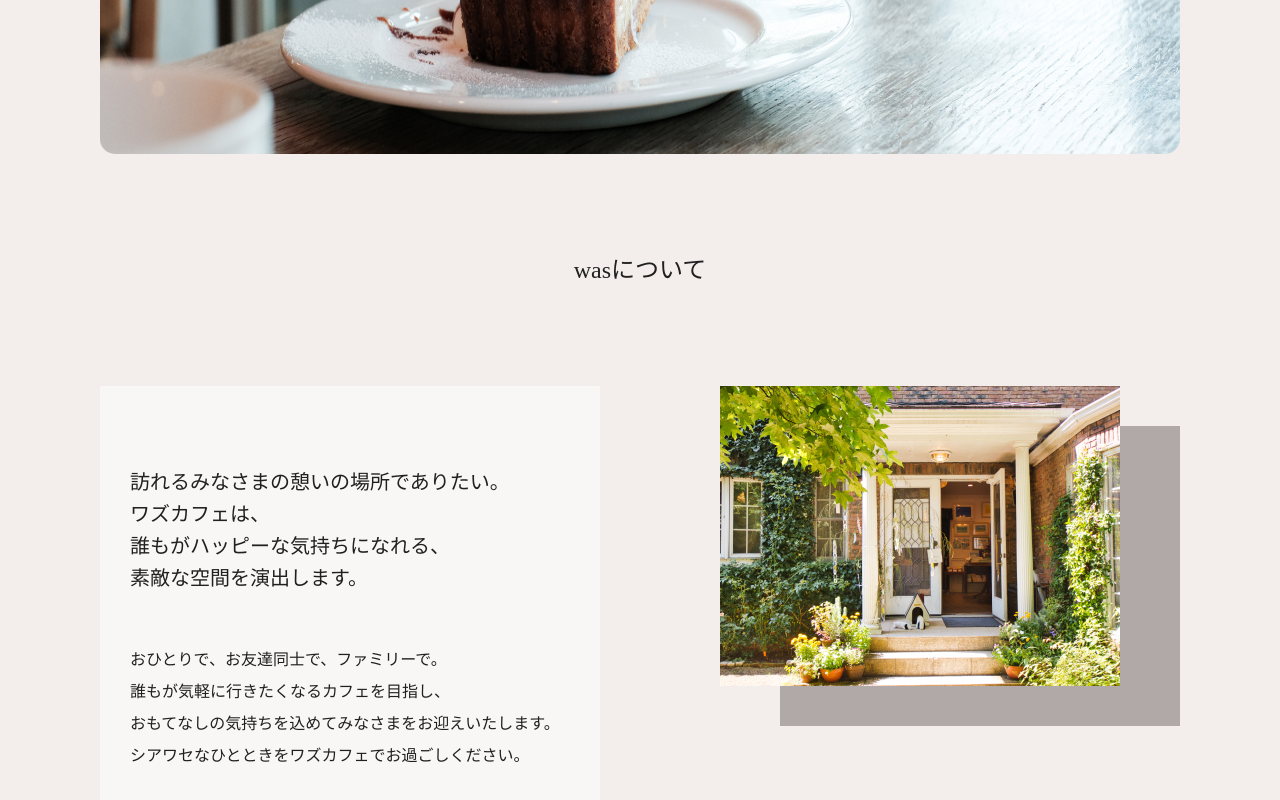
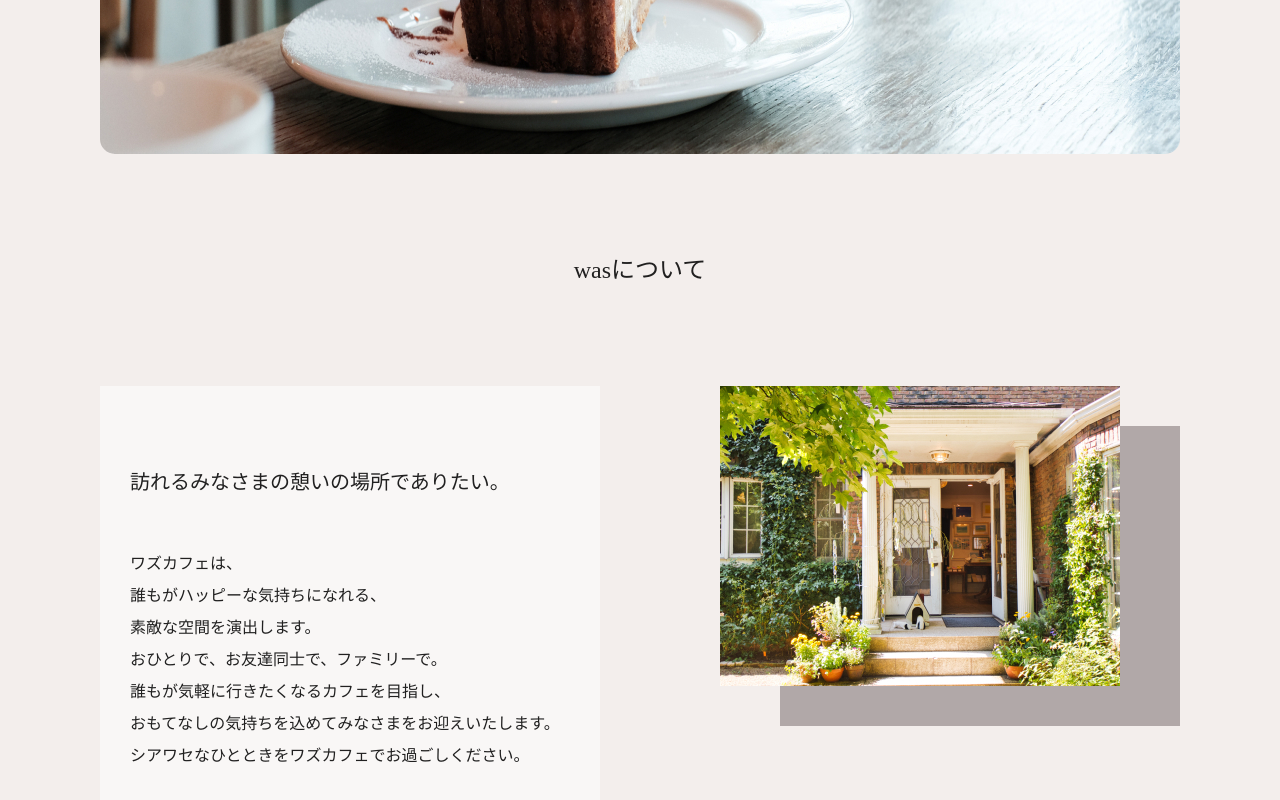
Before and after one commit to kimuracoki/wascafe, a React (Vite) app: page /about in a window 1280 px wide. Shown: the part 350-1150 px from the top of the page. Built offline with nearby package versions, Linux system fonts and the light colour scheme; a web font is replaced by a local one.

Commit message:
Upd copy text

```diff
--- a/src/features/about/assets/copyTexts.ts
+++ b/src/features/about/assets/copyTexts.ts
@@ -1,9 +1,9 @@
 const copyTexts: CopyTexts = {
-  firstMainCopy: `訪れるみなさまの憩いの場所でありたい。
-        ワズカフェは、
+  firstMainCopy: `訪れるみなさまの憩いの場所でありたい。`,
+  firstSubCopy: `ワズカフェは、
       誰もがハッピーな気持ちになれる、
-        素敵な空間を演出します。`,
-  firstSubCopy: `おひとりで、お友達同士で、ファミリーで。
+      素敵な空間を演出します。
+      おひとりで、お友達同士で、ファミリーで。
       誰もが気軽に行きたくなるカフェを目指し、
       おもてなしの気持ちを込めてみなさまをお迎えいたします。
       シアワセなひとときをワズカフェでお過ごしください。`,
```
Lines whose indentation alone changed are shown as unchanged.
